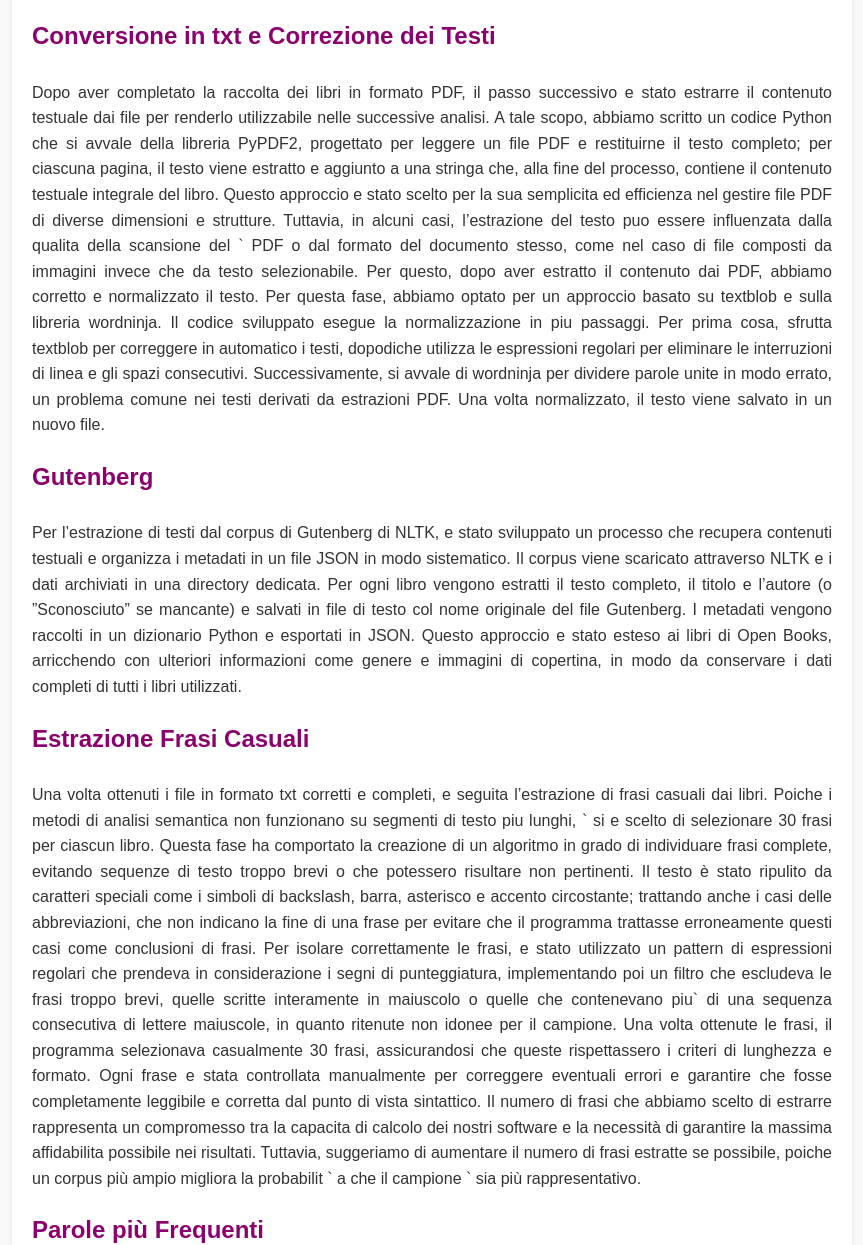
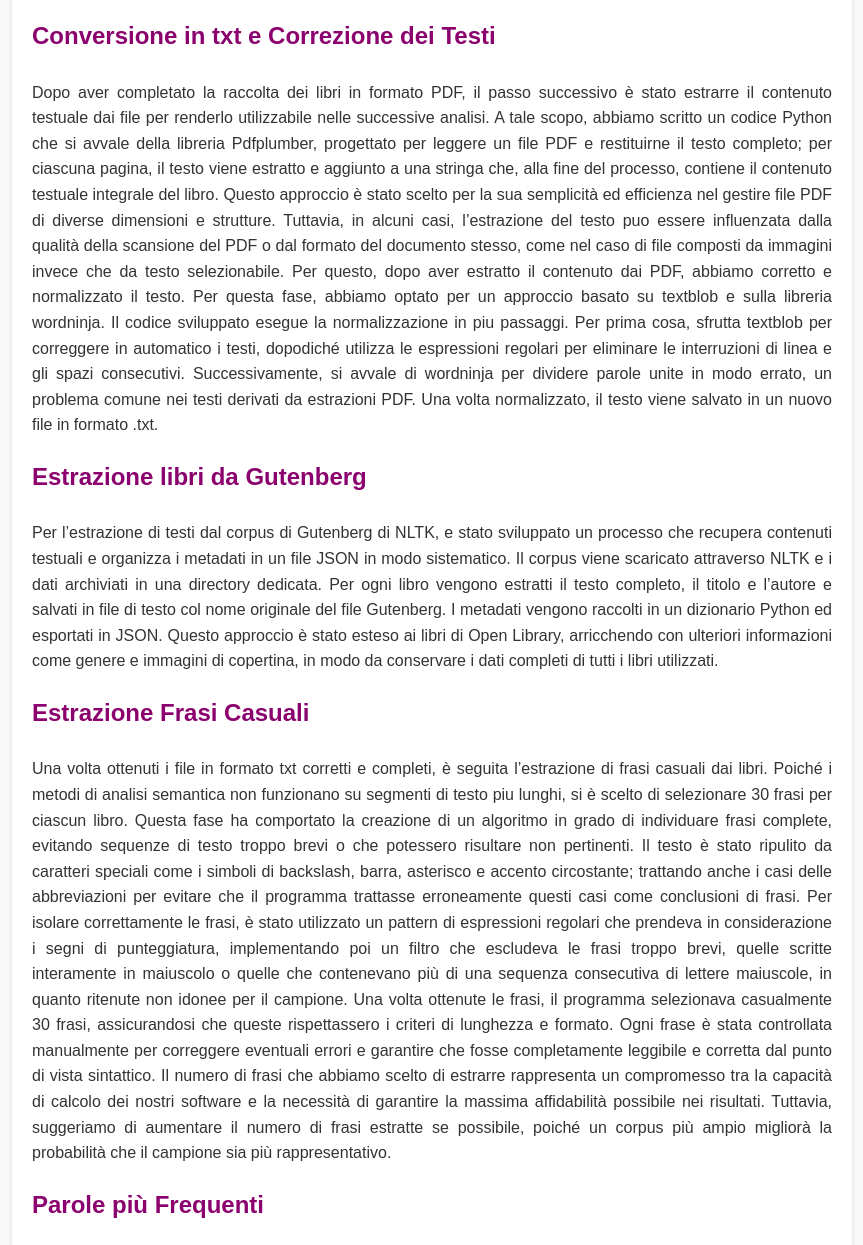
Before and after one commit to ElisaPhr/Sito, a plain HTML site: page informazioni.html in a window 1280 px wide. Shown: the part 1566-2811 px from the top of the page, without its empty margins (208-1071 px from the left). Drawn offline with Linux system fonts and the light colour scheme.

Commit message:
Update informazioni.html

```diff
--- a/informazioni.html
+++ b/informazioni.html
@@ -65,17 +65,17 @@
                 mettendo in pratica quanto appreso. L’obiettivo è
                 stato quello di approfondire e accrescere le competenze personali per migliorare la padronanza degli
                 strumenti acquisiti e progredire verso un approccio di lavoro piu autonomo e consapevole. Nel corso dello sviluppo, sono stati approfonditi anche altri aspetti legati alla programmazione, arricchendo ulteriormente il bagaglio di competenze.
-                Per perseguire questi obiettivi, si e scelto di orientare il progetto verso interessi personali legati
+                Per perseguire questi obiettivi, si è scelto di orientare il progetto verso interessi personali legati
                 alla letteratura e all’ambito dell’elaborazione del
-                linguaggio naturale (NLP), con particolare attenzione alla similarita semantica. Il progetto si presenta come una proposta alternativa per consigliare libri da leggere, andando oltre criteri
-                tradizionali come genere e autore, basandosi invece sulla similarita semantica tra i contenuti. Lo sviluppo del progetto puo essere diviso in tre parti: `
+                linguaggio naturale (NLP), con particolare attenzione alla similarità semantica. Il progetto si presenta come una proposta alternativa per consigliare libri da leggere, andando oltre criteri
+                tradizionali come genere e autore, basandosi invece sulla similarità semantica tra i contenuti. Lo sviluppo del progetto può essere diviso in tre parti:
                 costruzione di un dataset, elaborazione di codice
                 per l’analisi semantica e creazione di un sito web.</p>
         </section>
 
         <section id="creazione-dataset">
             <h2>Creazione Dataset</h2>
-            <p>Per condurre le analisi di similarita semantica e sviluppare un sito affidabile, la prima fase e consistita nella creazione di un dataset. Abbiamo
+            <p>Per condurre le analisi di similarità semantica e sviluppare un sito affidabile, la prima fase è consistita nella creazione di un dataset. Abbiamo
                 scelto di raccogliere un insieme di libri digitali
                 da fonti affidabili, come Open Library e Gutenberg Library, per estrarre frasi casuali e parole frequenti, arricchendo i dati con informazioni strutturate, tra cui titolo, autore, anno di pubblicazione,
                 genere e immagine di copertina.</p>
@@ -88,44 +88,44 @@
                     navigazione, analisi del codice HTML, download
                     dei file PDF e salvataggio in una directory dedicata, con ogni file nominato in base al titolo del
                     libro
-                    Durante questo processo, il codice e stato progettato per gestire eventuali errori, come file mancanti
+                    Durante questo processo, il codice è stato progettato per gestire eventuali errori, come file mancanti
                     o problemi di rete, garantendo così un’esecuzione
-                    robusta. Inoltre, e stato inserito un ritardo di due secondi tra una richiesta e l’altra per rispettare
+                    robusta. Inoltre, è stato inserito un ritardo di due secondi tra una richiesta e l’altra per rispettare
                     i limiti del server e prevenire il blocco del programma.</p>
             </section>
 
             <section id="conversione-correzzione">
                 <h3>Conversione in txt e Correzione dei Testi</h3>
-                <p>Dopo aver completato la raccolta dei libri in formato PDF, il passo successivo e stato estrarre il contenuto testuale dai file per renderlo utilizzabile
+                <p>Dopo aver completato la raccolta dei libri in formato PDF, il passo successivo è stato estrarre il contenuto testuale dai file per renderlo utilizzabile
                     nelle successive analisi. A tale scopo, abbiamo
-                    scritto un codice Python che si avvale della libreria PyPDF2, progettato per leggere un file PDF e
+                    scritto un codice Python che si avvale della libreria Pdfplumber, progettato per leggere un file PDF e
                     restituirne il testo completo; per ciascuna pagina,
                     il testo viene estratto e aggiunto a una stringa che,
-                    alla fine del processo, contiene il contenuto testuale integrale del libro. Questo approccio e stato scelto per la sua semplicita ed efficienza nel gestire
-                    file PDF di diverse dimensioni e strutture. Tuttavia, in alcuni casi, l’estrazione del testo puo essere influenzata dalla qualita della scansione del `
+                    alla fine del processo, contiene il contenuto testuale integrale del libro. Questo approccio è stato scelto per la sua semplicità ed efficienza nel gestire
+                    file PDF di diverse dimensioni e strutture. Tuttavia, in alcuni casi, l’estrazione del testo puo essere influenzata dalla qualità della scansione del
                     PDF o dal formato del documento stesso, come
                     nel caso di file composti da immagini invece che
                     da testo selezionabile. Per questo, dopo aver estratto il contenuto dai PDF, abbiamo corretto e normalizzato il testo. Per questa fase, abbiamo optato per un approccio basato su textblob e sulla
                     libreria wordninja. Il codice sviluppato esegue
                     la normalizzazione in piu passaggi. Per prima cosa, sfrutta textblob per correggere in automatico
-                    i testi, dopodiche utilizza le espressioni regolari per eliminare le interruzioni di linea e gli spazi
+                    i testi, dopodiché utilizza le espressioni regolari per eliminare le interruzioni di linea e gli spazi
                     consecutivi. Successivamente, si avvale di wordninja per dividere parole unite in modo errato, un
                     problema comune nei testi derivati da estrazioni
                     PDF. Una volta normalizzato, il testo viene salvato
-                    in un nuovo file.
+                    in un nuovo file in formato .txt.
                     </p>
             </section>
 
             <section id="gutenberg">
-                <h3>Gutenberg</h3>
+                <h3>Estrazione libri da Gutenberg</h3>
                 <p>Per l’estrazione di testi dal corpus di Gutenberg
                     di NLTK, e stato sviluppato un processo che recupera contenuti testuali e organizza i metadati in
                     un file JSON in modo sistematico. Il corpus viene
                     scaricato attraverso NLTK e i dati archiviati in una
                     directory dedicata. Per ogni libro vengono estratti
-                    il testo completo, il titolo e l’autore (o ”Sconosciuto” se mancante) e salvati in file di testo col
-                    nome originale del file Gutenberg. I metadati vengono raccolti in un dizionario Python e esportati
-                    in JSON. Questo approccio e stato esteso ai libri di Open Books, arricchendo con ulteriori informazioni come genere e immagini di copertina, in
+                    il testo completo, il titolo e l’autore e salvati in file di testo col
+                    nome originale del file Gutenberg. I metadati vengono raccolti in un dizionario Python ed esportati
+                    in JSON. Questo approccio è stato esteso ai libri di Open Library, arricchendo con ulteriori informazioni come genere e immagini di copertina, in
                     modo da conservare i dati completi di tutti i libri
                     utilizzati.</p>
             </section>
@@ -133,24 +133,23 @@
             <section id="estrazione-frasi">
                 <h3>Estrazione Frasi Casuali</h3>
                 <p>Una volta ottenuti i file in formato txt corretti
-                    e completi, e seguita l’estrazione di frasi casuali dai libri. Poiche i metodi di analisi semantica non funzionano su segmenti di testo piu lunghi, `
-                    si e scelto di selezionare 30 frasi per ciascun libro. Questa fase ha comportato la creazione di
+                    e completi, è seguita l’estrazione di frasi casuali dai libri. Poiché i metodi di analisi semantica non funzionano su segmenti di testo piu lunghi,
+                    si è scelto di selezionare 30 frasi per ciascun libro. Questa fase ha comportato la creazione di
                     un algoritmo in grado di individuare frasi complete, evitando sequenze di testo troppo brevi o
                     che potessero risultare non pertinenti. Il testo è stato ripulito da caratteri speciali come i simboli
                     di backslash, barra, asterisco e accento circostante;
-                    trattando anche i casi delle abbreviazioni, che non
-                    indicano la fine di una frase per evitare che il programma trattasse erroneamente questi casi come
+                    trattando anche i casi delle abbreviazioni per evitare che il programma trattasse erroneamente questi casi come
                     conclusioni di frasi. Per isolare correttamente le
-                    frasi, e stato utilizzato un pattern di espressioni regolari che prendeva in considerazione i segni di
-                    punteggiatura, implementando poi un filtro che escludeva le frasi troppo brevi, quelle scritte interamente in maiuscolo o quelle che contenevano piu`
+                    frasi, è stato utilizzato un pattern di espressioni regolari che prendeva in considerazione i segni di
+                    punteggiatura, implementando poi un filtro che escludeva le frasi troppo brevi, quelle scritte interamente in maiuscolo o quelle che contenevano più
                     di una sequenza consecutiva di lettere maiuscole,
                     in quanto ritenute non idonee per il campione.
                     Una volta ottenute le frasi, il programma selezionava casualmente 30 frasi, assicurandosi che queste
                     rispettassero i criteri di lunghezza e formato. Ogni
-                    frase e stata controllata manualmente per correggere eventuali errori e garantire che fosse completamente leggibile e corretta dal punto di vista
+                    frase è stata controllata manualmente per correggere eventuali errori e garantire che fosse completamente leggibile e corretta dal punto di vista
                     sintattico. Il numero di frasi che abbiamo scelto
-                    di estrarre rappresenta un compromesso tra la capacita di calcolo dei nostri software e la necessità
-                    di garantire la massima affidabilita possibile nei risultati. Tuttavia, suggeriamo di aumentare il numero di frasi estratte se possibile, poiche un corpus più ampio migliora la probabilit ` a che il campione `
+                    di estrarre rappresenta un compromesso tra la capacità di calcolo dei nostri software e la necessità
+                    di garantire la massima affidabilità possibile nei risultati. Tuttavia, suggeriamo di aumentare il numero di frasi estratte se possibile, poiché un corpus più ampio migliorà la probabilità che il campione
                     sia più rappresentativo. </p>
             </section>
 
@@ -159,7 +158,7 @@
                 <p>Nel processo di estrazione delle parole frequenti,
                     il codice sviluppato si occupa di leggere e processare il testo da ciascun file per estrarre un insieme
                     di 50 parole rilevanti in base alla loro frequenza.
-                    L’obiettivo e ottenere un elenco delle parole più
+                    L’obiettivo è ottenere un elenco delle parole più
                     comuni all’interno di ciascun libro, mentre si effettuano diverse operazioni di pulizia e filtraggio per
                     garantire che solo le parole significative vengano
                     considerate. Il testo, dopo essere stato normalizzato con anche la rimozione della punteggiatura,
```
